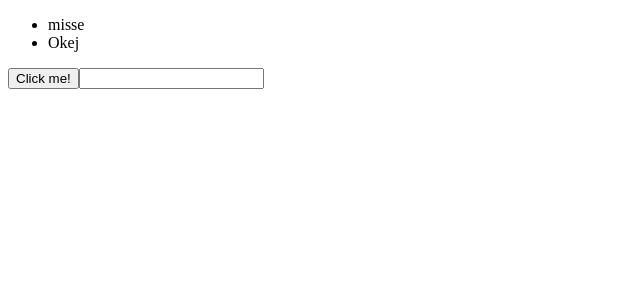
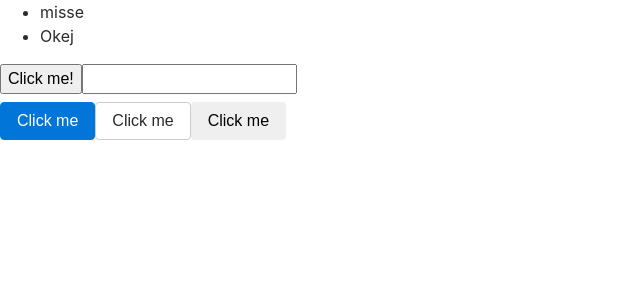
Before and after one commit to mi-fed17/react-demo, a React (Create React App) app: page / in a window 1280 px wide. Shown: the top 300 px of the page, without its empty margins (0-640 px from the left). Built offline with nearby package versions, Linux system fonts and the light colour scheme.

Commit message:
Button Components

```diff
--- a/public/index.html
+++ b/public/index.html
@@ -3,6 +3,8 @@
 
 <head>
   <meta charset="utf-8">
+  <link rel="stylesheet" href="https://maxcdn.bootstrapcdn.com/bootstrap/4.0.0-alpha.6/css/bootstrap.min.css" integrity="sha384-rwoIResjU2yc3z8GV/NPeZWAv56rSmLldC3R/AZzGRnGxQQKnKkoFVhFQhNUwEyJ"
+    crossorigin="anonymous">
   <meta name="viewport" content="width=device-width, initial-scale=1, shrink-to-fit=no">
   <meta name="theme-color" content="#000000">
   <!--
--- a/src/App.js
+++ b/src/App.js
@@ -1,5 +1,6 @@
 /* eslint-disable no-unused-vars */
 import React from 'react';
+import Button from './Button';
 
 class App extends React.Component {
 
@@ -52,22 +53,11 @@ class App extends React.Component {
   // Reacts built in function, doesn't need to be an arrow function
   render() {
     // Render is called when state is changed
-    let cats = [
-      {
-        name: "misse",
-        id: 5,
-      },
-      {
-        name: "Okej",
-        id: 44,
-      }
-    ];
-
     let listOfCats = [];
 
     for(const cat of this.state.cats){
       listOfCats.push(
-        <li onClick={() => this.logCat(cat.id)}>
+        <li key={cat.id} onClick={() => this.logCat(cat.id)}>
           {cat.name}
         </li>
       );
@@ -99,6 +89,11 @@ class App extends React.Component {
 
         { /* State is being passed down as props */}
         <Header greeting={this.state.inputValue} />
+
+        <Button primary onClick={this.changeState} />
+        <Button secondary />
+        <Button />
+
       </div>
     );
   }
--- /dev/null
+++ b/src/Button.js
@@ -0,0 +1,13 @@
+import React from 'react';
+
+function Button(props){
+  if(props.primary){
+    return <button onClick={props.onClick} className="btn btn-primary"> Click me </button>
+  }
+  if(props.secondary){
+    return <button onClick={props.onClick} className="btn btn-secondary"> Click me </button>
+  }
+  return <button onClick={props.onClick} className="btn"> Click me </button>
+}
+
+export default Button;
```
Also changed, not shown: src/Form.js (added, +30 -0 lines).
